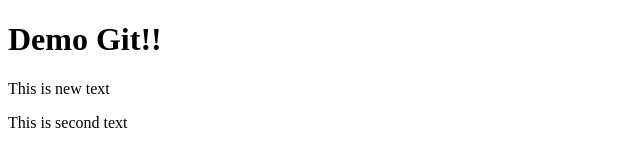
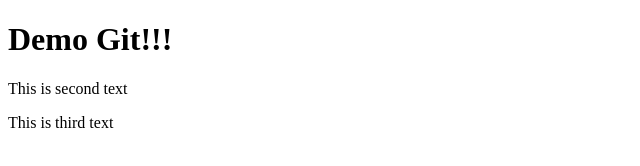
Before and after one commit to sunanta001/6530300589_Appdev, a plain HTML site: page 6530300589_Appdev/index.html in a window 1280 px wide. Shown: the full height of the page, 0-640 px from the left. Drawn offline with Linux system fonts and the light colour scheme.

Commit message:
add more new text

```diff
--- a/6530300589_Appdev/index.html
+++ b/6530300589_Appdev/index.html
@@ -2,8 +2,8 @@
 <html lang="th">
 <head><title>Demo git</title></head>
 <body>
-        <h1>Demo Git!!</h1>
-        <p>This is new text</p>
+        <h1>Demo Git!!!</h1>
         <p>This is second text</p>
+        <p>This is third text</p>
 </body>
 </html>
```
